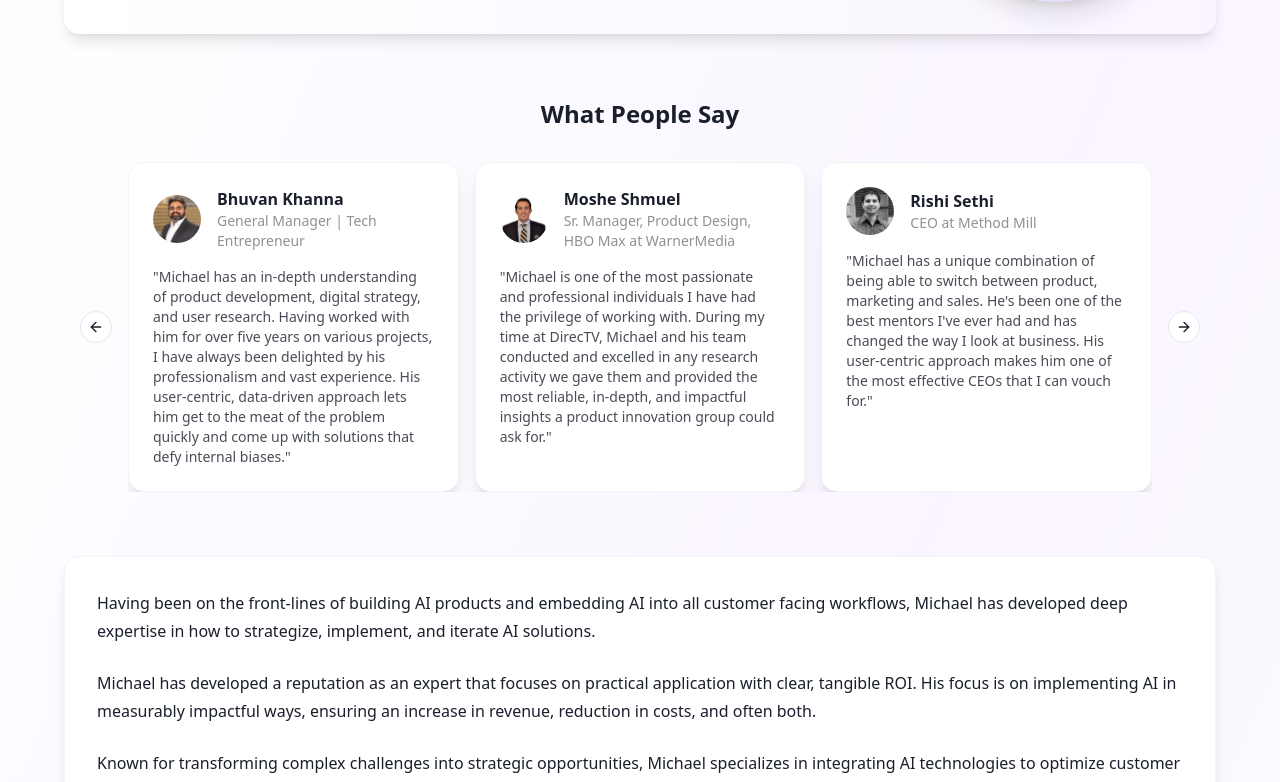
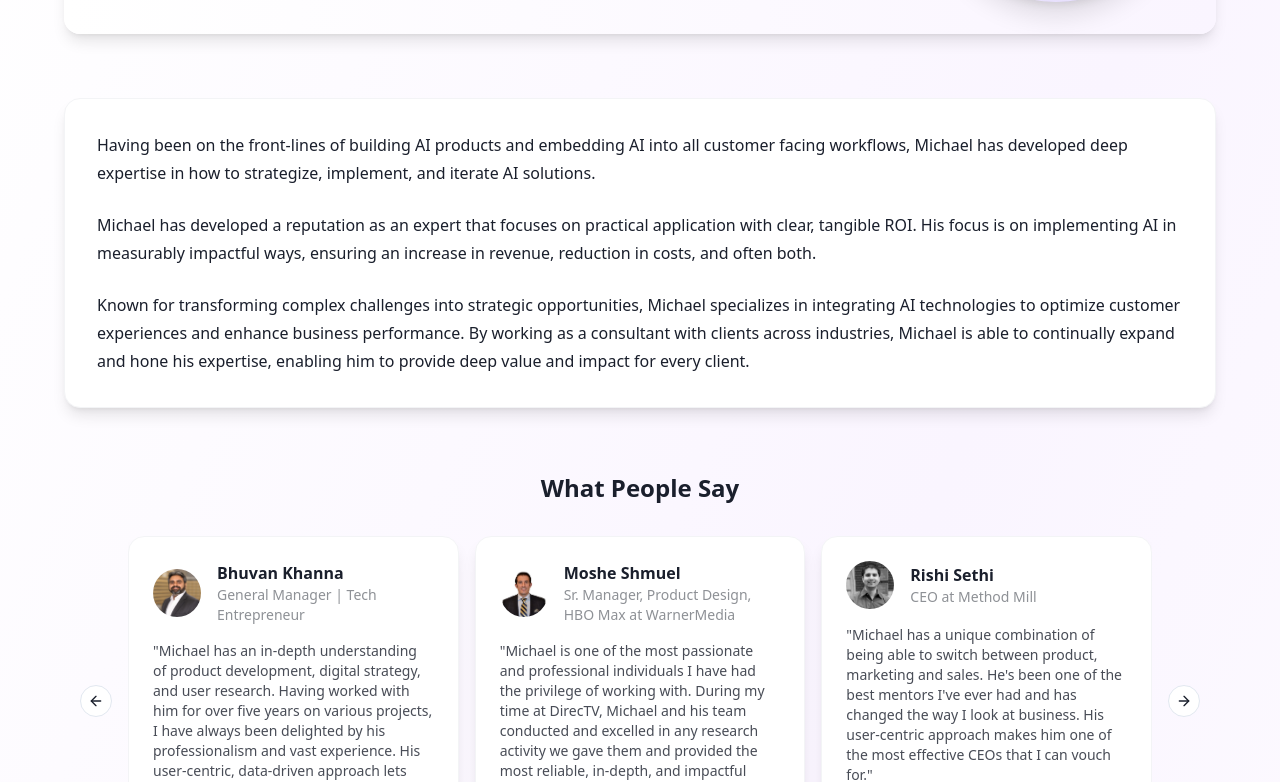
Before and after one commit to bamxxxx/bam-ai, a React (Vite) app: page / in a window 1280 px wide. Shown: the part 334-1116 px from the top of the page. Built offline with nearby package versions, Linux system fonts and the light colour scheme.

Commit message:
Move IntroSection above Testimonials
Reposition the IntroSection component to display above the TestimonialsCarousel in the Index page layout for improved content flow.
[skip gpt_engineer]

```diff
--- a/src/pages/Index.tsx
+++ b/src/pages/Index.tsx
@@ -18,8 +18,8 @@ const Index = () => {
     <div className="min-h-screen bg-gradient-to-br from-consulting-bg via-purple-50 to-consulting-bg text-consulting-text">
       <div className="max-w-[1200px] mx-auto px-6 py-12 print:py-8">
         <HeroSection />
+        <IntroSection />
         <TestimonialsCarousel />
-        <IntroSection />
         <ProfileSection />
         <ServicesSection />
         <div className="grid grid-cols-1 md:grid-cols-2 gap-6">
```
